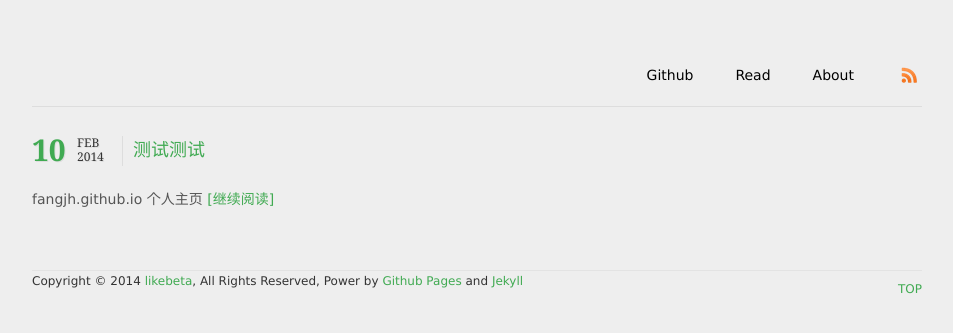
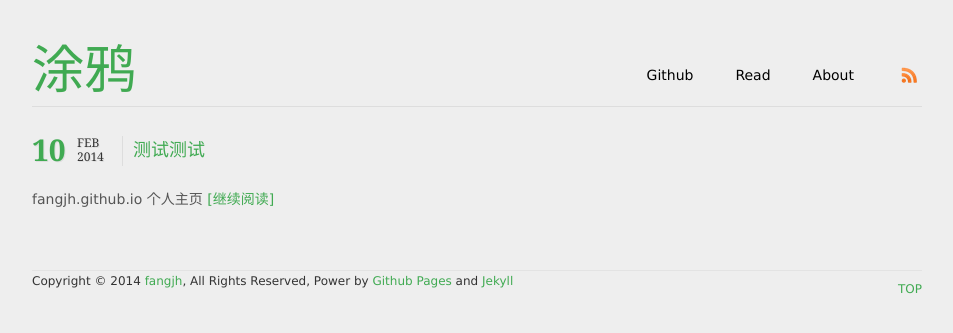
Before and after one commit to fangjh/fangjh.github.io, a Jekyll site: the page built from index.html, in a window 1280 px wide. Shown: the top 333 px of the page, without its empty margins (163-1116 px from the left). Built offline with Jekyll 4.4.1, drawn with Linux system fonts in a browser that asks for light colours; Markdown is read by kramdown in place of the engine named in the settings; comment, search, counter and statistics services are not loaded.

Commit message:
修正时区和feed

```diff
--- a/_config.yml
+++ b/_config.yml
@@ -5,12 +5,13 @@
 pygments: true
 safe: true
 auto: true
+timezone: Asia/Shanghai
 
 
 # presonal config
-#title: likebeta's Blog
-#feed: http://feed.ixxoo.me
-#comments: disqus
+title: 涂鸦
+feed: http://fangjh.github.io/feed.xml
+comments: disqus
 
 author:
   name: Chris Fang
--- a/_includes/footer.html
+++ b/_includes/footer.html
@@ -1,7 +1,7 @@
 		<footer id="footer">
 			<div class="foot">
 				<a id="gotop" href="javascript:void(0);" onclick="return false;">TOP</a>
-				<div id="copyright">Copyright &copy; 2014 <a href="{{ site.author.site }}" target="_blank">likebeta</a>, All Rights Reserved, Power by <a href="https://github.com/fangjh" target="_blank">Github Pages</a> and <a href="https://github.com/mojombo/jekyll" target="_blank">Jekyll</a></div>
+				<div id="copyright">Copyright &copy; 2014 <a href="{{ site.author.site }}" target="_blank">fangjh</a>, All Rights Reserved, Power by <a href="https://github.com/fangjh" target="_blank">Github Pages</a> and <a href="https://github.com/mojombo/jekyll" target="_blank">Jekyll</a></div>
 			</div>
 			{% include statistics.html %}
 		</footer>
--- a/_includes/header.html
+++ b/_includes/header.html
@@ -7,7 +7,7 @@
 					<li><a href="https://github.com/fangjh" target="_blank">Github</a></li>
 					<li{% if page.read %} class="current"{% endif %}><a href="{{site.url}}/read">Read</a></li>
 					<li{% if page.about %} class="current"{% endif %}><a href="{{site.url}}/about">About</a></li>
-					<li><a href="#" class="menu-rss" target="_blank"></a></li>
+					<li><a href="{{site.feed}}" class="menu-rss" target="_blank"></a></li>
 				</ul>
 			</nav>
 			<div class="clear"></div>
```
Also changed, not shown: _layouts/index.html (+0 -11 lines).
